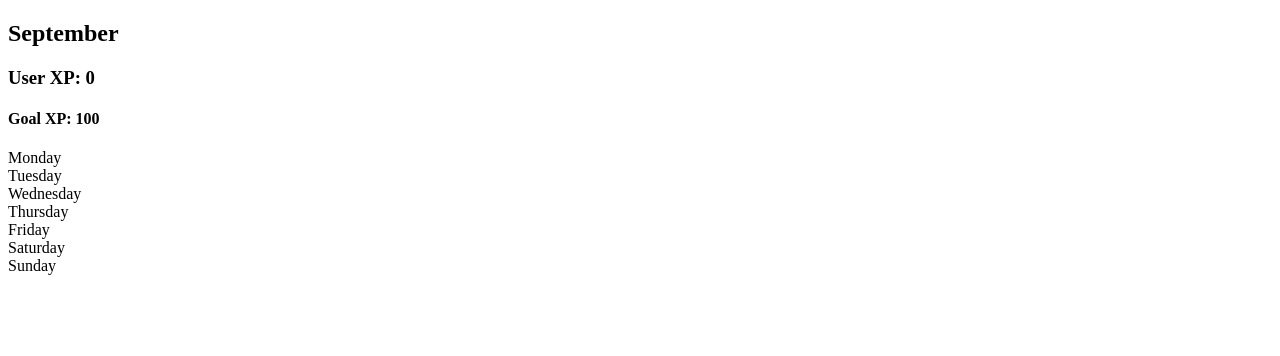
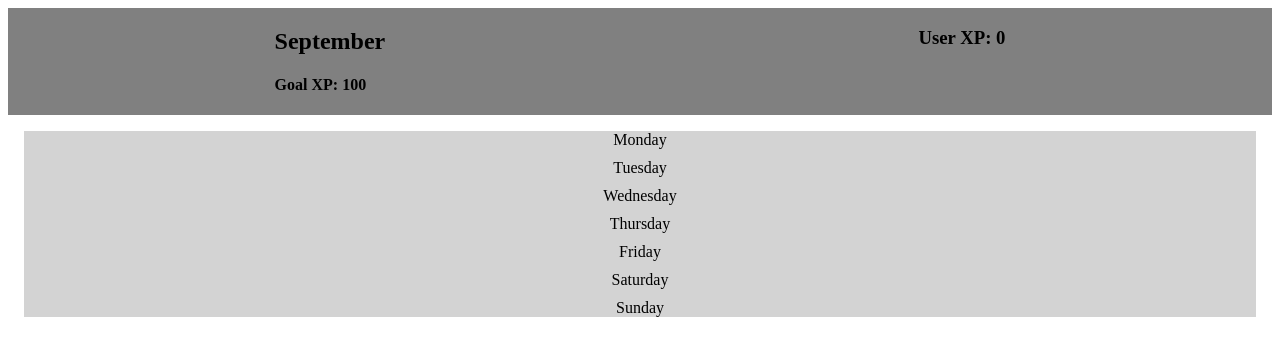
Before and after one commit to olelwow/GamePlan, a React (Vite) app in the folder GamePlan.Web/: page / in a window 1280 px wide. Shown: the top 356 px of the page. Built offline with nearby package versions, Linux system fonts and the light colour scheme.

Commit message:
Added sass and weekday function layout

```diff
--- a/GamePlan.Web/src/App.css
+++ b/GamePlan.Web/src/App.css
@@ -0,0 +1,18 @@
+.mainPage {
+  display: flex;
+  flex-direction: column;
+}
+.mainPage .navbar {
+  display: flex;
+  justify-content: space-around;
+  background-color: gray;
+}
+.mainPage .weekDay {
+  display: flex;
+  flex-direction: column;
+  justify-content: space-around;
+  background-color: lightgray;
+  align-items: center;
+  gap: 10px;
+  margin: 1rem;
+}/*# sourceMappingURL=App.css.map */
--- a/GamePlan.Web/src/App.jsx
+++ b/GamePlan.Web/src/App.jsx
@@ -2,13 +2,14 @@ import './App.css'
 import Navbar from './Components/Navbar'
 import Week from './Components/Week'
 
+
 function App() {
 
   return (
-    <>
+    <div className='mainPage'>
       <Navbar/>
       <Week/>
-    </>
+    </div>
   )
 }
 
--- /dev/null
+++ b/GamePlan.Web/src/App.scss
@@ -0,0 +1,24 @@
+@mixin flexColumn {
+    display: flex;
+    flex-direction: column;
+}
+
+.mainPage {
+    @include flexColumn;
+
+    .navbar {
+        display: flex;
+        justify-content: space-around;
+        background-color: gray;
+
+    }
+
+    .weekDay {
+        @include flexColumn;
+        justify-content: space-around;
+        background-color: lightgray;
+        align-items: center;
+        gap: 10px;
+        margin: 1rem;
+    }
+}
--- a/GamePlan.Web/src/Components/Navbar.jsx
+++ b/GamePlan.Web/src/Components/Navbar.jsx
@@ -13,9 +13,13 @@ console.log(setGoalXp, setUserXp);
 
     return (
         <nav className="navbar">
-            <h2 className="viewMonth">{viewMonth()}</h2>
-            <h3 className="userXp">User XP: {userXp}</h3>
-            <h4 className="goalXp">Goal XP: {goalXp}</h4>
+            <div className="navbarLeft">
+                <h2 className="viewMonth">{viewMonth()}</h2>
+                <h4 className="goalXp">Goal XP: {goalXp}</h4>
+            </div>
+            <div>
+                <h3 className="userXp">User XP: {userXp}</h3>
+            </div>
         </nav>
 
     );
--- a/GamePlan.Web/src/Components/Week.jsx
+++ b/GamePlan.Web/src/Components/Week.jsx
@@ -1,17 +1,20 @@
 const Week = () => {
 
+const AddActivity = () => {
+    console.log("Add activity to weekday")
+}
+
     return(
-        <>
-        <div>Monday</div>
-        <div>Tuesday</div>
-        <div>Wednesday</div>
-        <div>Thursday</div>
-        <div>Friday</div>
-        <div>Saturday</div>
-        <div>Sunday</div>
-        </>
+        <div className="weekDay">
+        <div>Monday {AddActivity()}</div>
+        <div>Tuesday {AddActivity()}</div>
+        <div>Wednesday {AddActivity()}</div>
+        <div>Thursday {AddActivity()}</div>
+        <div>Friday {AddActivity()}</div>
+        <div>Saturday {AddActivity()}</div>
+        <div>Sunday {AddActivity()}</div>
+        </div>
     );
-
 }
 
 export default Week;
```
Also changed, not shown: 1 other file (tests, documents, lock files or other folders).
